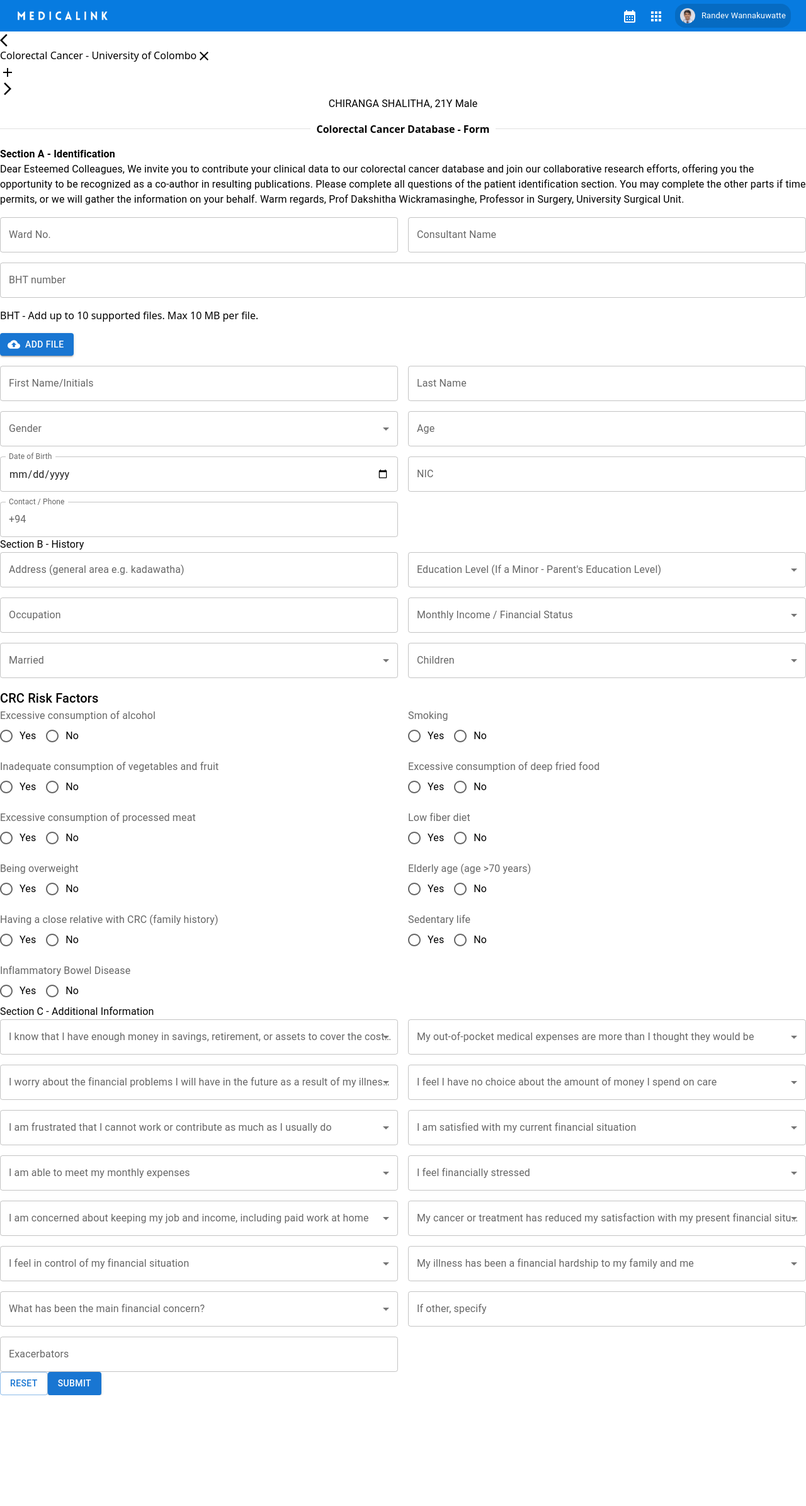
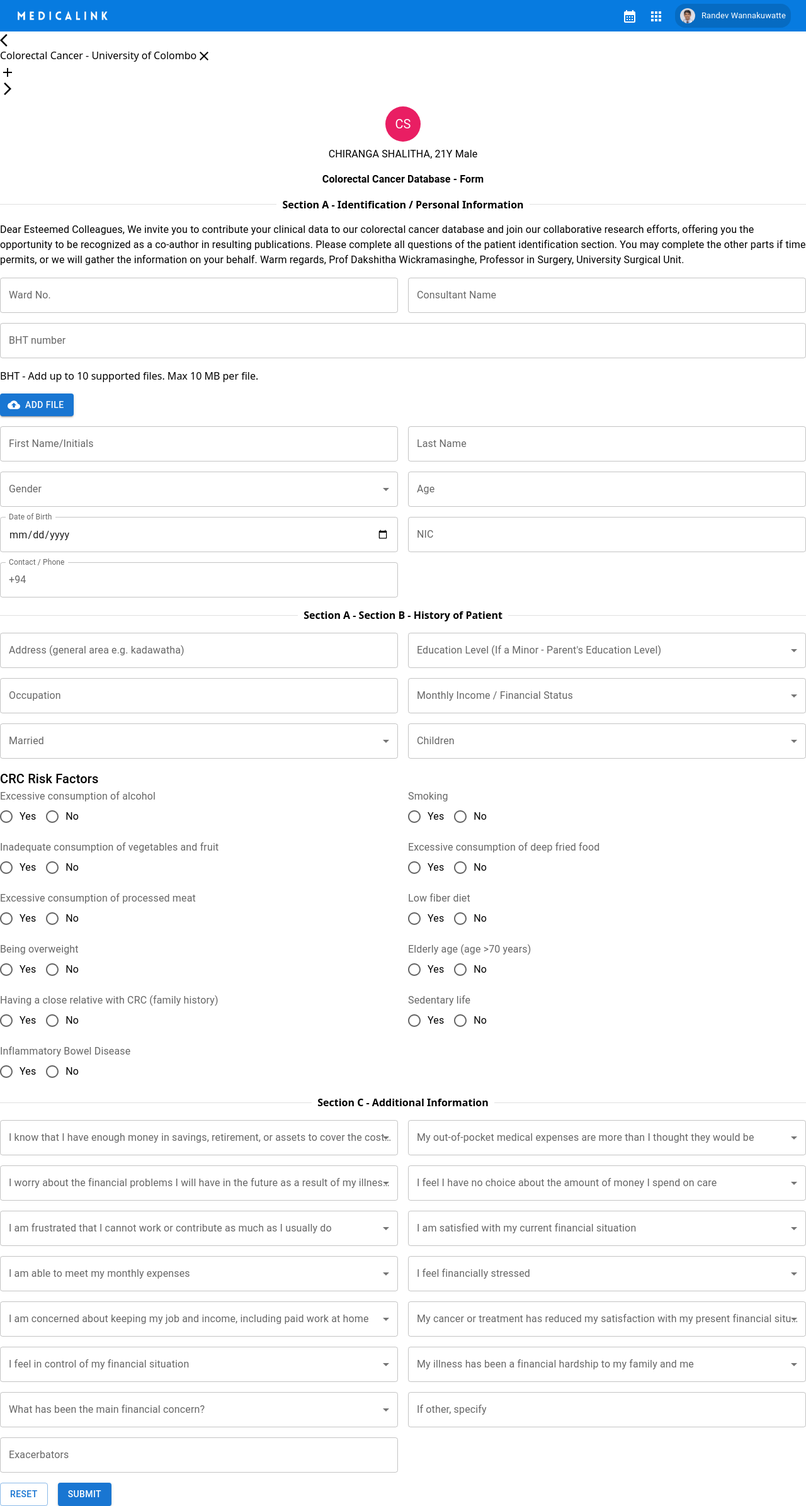
Before and after one commit to NisalaDulanaka/medicalink-ehr-frontend, a React (Vite) app: page /research-forms/ccdform in a window 1280 px wide. Shown: the whole page at 63% size. Before the commit the page ends 2216 px from the top, so only its background shows below. Built offline with nearby package versions, Linux system fonts and the light colour scheme.

Commit message:
Add avatar to forms, patient registration form

```diff
--- a/src/components/medical-form/CCDForm.tsx
+++ b/src/components/medical-form/CCDForm.tsx
@@ -7,6 +7,9 @@ import { styled } from "@mui/material/styles";
 import CloudUploadIcon from "@mui/icons-material/CloudUpload";
 import CRCRiskFactors from "./CRCRiskFactors";
 import Divider from "@mui/material/Divider";
+import Box from "@mui/material/Box";
+import Avatar from "@mui/material/Avatar";
+import { pink } from "@mui/material/colors";
 
 const VisuallyHiddenInput = styled("input")({
   clip: "rect(0 0 0 0)",
@@ -22,23 +25,41 @@ const VisuallyHiddenInput = styled("input")({
 
 const IBDForm = () => {
   return (
-    <div className="m-5">
-      <Typography align="center">CHIRANGA SHALITHA, 21Y Male</Typography>
+    <div className="m-2">
+      <Box
+        sx={{
+          display: "flex",
+          flexDirection: "column",
+          justifyContent: "center",
+          alignItems: "center",
+          gap: 1,
+          marginTop: 2,
+          marginBottom: 2,
+        }}
+      >
+        <Avatar sx={{ bgcolor: pink[500], width: 56, height: 56 }}>CS</Avatar>
+        <Typography>CHIRANGA SHALITHA, 21Y Male</Typography>
+      </Box>
+      <div className="mt-2">
+        <Typography align="center" fontWeight={600}>
+          Colorectal Cancer Database - Form
+        </Typography>
+      </div>
+      <div className="m-2">
         <Divider sx={{ fontWeight: 600, marginTop: 2, marginBottom: 2 }}>
-      Colorectal Cancer Database - Form
+          Section A - Identification / Personal Information
         </Divider>
-      <Typography fontWeight={600}>Section A - Identification</Typography>
         <Grid container spacing={2}>
           <Grid item xs={12}>
             <Typography>
-            Dear Esteemed Colleagues, We invite you to contribute your clinical
-            data to our colorectal cancer database and join our collaborative
-            research efforts, offering you the opportunity to be recognized as a
-            co-author in resulting publications. Please complete all questions
-            of the patient identification section. You may complete the other
-            parts if time permits, or we will gather the information on your
-            behalf. Warm regards, Prof Dakshitha Wickramasinghe, Professor in
-            Surgery, University Surgical Unit.
+              Dear Esteemed Colleagues, We invite you to contribute your
+              clinical data to our colorectal cancer database and join our
+              collaborative research efforts, offering you the opportunity to be
+              recognized as a co-author in resulting publications. Please
+              complete all questions of the patient identification section. You
+              may complete the other parts if time permits, or we will gather
+              the information on your behalf. Warm regards, Prof Dakshitha
+              Wickramasinghe, Professor in Surgery, University Surgical Unit.
             </Typography>
           </Grid>
           <Grid item xs={12} sm={6}>
@@ -66,7 +87,9 @@ const IBDForm = () => {
             />
           </Grid>
           <Grid item xs={12} sx={{ display: "flex", flexDirection: "column" }}>
-          <label>BHT - Add up to 10 supported files. Max 10 MB per file.</label>
+            <label>
+              BHT - Add up to 10 supported files. Max 10 MB per file.
+            </label>
           </Grid>
           <Grid item xs={12}>
             <Button
@@ -108,7 +131,12 @@ const IBDForm = () => {
             </TextField>
           </Grid>
           <Grid item xs={12} sm={6}>
-          <TextField fullWidth label="Age" variant="outlined" defaultValue="" />
+            <TextField
+              fullWidth
+              label="Age"
+              variant="outlined"
+              defaultValue=""
+            />
           </Grid>
           <Grid item xs={12} sm={6}>
             <TextField
@@ -121,7 +149,12 @@ const IBDForm = () => {
             />
           </Grid>
           <Grid item xs={12} sm={6}>
-          <TextField fullWidth label="NIC" variant="outlined" defaultValue="" />
+            <TextField
+              fullWidth
+              label="NIC"
+              variant="outlined"
+              defaultValue=""
+            />
           </Grid>
           <Grid item xs={12} sm={6}>
             <TextField
@@ -137,7 +170,11 @@ const IBDForm = () => {
             />
           </Grid>
         </Grid>
-      <Typography>Section B - History</Typography>
+      </div>
+      <div className="m-2">
+        <Divider sx={{ fontWeight: 600, marginTop: 2, marginBottom: 2 }}>
+          Section A - Section B - History of Patient
+        </Divider>
         <Grid container spacing={2}>
           <Grid item xs={12} sm={6}>
             <TextField
@@ -182,7 +219,9 @@ const IBDForm = () => {
               <MenuItem value="50,000 - 75,000">50,000 - 75,000</MenuItem>
               <MenuItem value="75k-100k">75,000 - 100,000</MenuItem>
               <MenuItem value="100k-200k">100,000 - 200,000</MenuItem>
-            <MenuItem value="Greater than 200k">Greater than 200,000</MenuItem>
+              <MenuItem value="Greater than 200k">
+                Greater than 200,000
+              </MenuItem>
             </TextField>
           </Grid>
           <Grid item xs={12} sm={6}>
@@ -201,7 +240,11 @@ const IBDForm = () => {
             <CRCRiskFactors />
           </Grid>
         </Grid>
-      <Typography>Section C - Additional Information</Typography>
+      </div>
+      <div className="m-2">
+        <Divider sx={{ fontWeight: 600, marginTop: 2, marginBottom: 2 }}>
+          Section C - Additional Information
+        </Divider>
         <Grid container spacing={2}>
           <Grid item xs={12} sm={6}>
             <TextField
@@ -403,10 +446,17 @@ const IBDForm = () => {
             />
           </Grid>
         </Grid>
-      <Grid item xs={12} sm={6}>
+
+        <Grid
+          item
+          xs={12}
+          sm={6}
+          sx={{ marginTop: 2, display: "flex", gap: 2 }}
+        >
           <Button variant="outlined">Reset</Button>
           <Button variant="contained">Submit</Button>
         </Grid>
+      </div>
     </div>
   );
 };
--- a/src/components/medical-form/IBDForm.tsx
+++ b/src/components/medical-form/IBDForm.tsx
@@ -1,18 +1,35 @@
 import Button from "@mui/material/Button";
 import TextField from "@mui/material/TextField";
 import InputAdornment from "@mui/material/InputAdornment";
-import { Typography } from "@mui/material";
+import { Box, Typography } from "@mui/material";
 import { Grid, MenuItem, Checkbox, FormControlLabel } from "@mui/material";
 import { FormControl, FormLabel, RadioGroup, Radio } from "@mui/material";
 import Divider from "@mui/material/Divider";
+import Avatar from "@mui/material/Avatar";
+import { pink } from "@mui/material/colors";
 
 const IBDForm = () => {
   return (
-    <div className="m-5">
-      <Typography align="center">CHIRANGA SHALITHA, 21Y Male</Typography>
-      <Typography align="center" fontWeight={600}>
-        Colorectal Cancer Database - Form
-      </Typography>
+    <div className="m-2">
+      <Box
+        sx={{
+          display: "flex",
+          flexDirection: "column",
+          justifyContent: "center",
+          alignItems: "center",
+          gap: 1,
+          marginTop: 2,
+          marginBottom: 2,
+        }}
+      >
+        <Avatar sx={{ bgcolor: pink[500], width: 56, height: 56 }}>CS</Avatar>
+        <Typography>CHIRANGA SHALITHA, 21Y Male</Typography>
+      </Box>
+      <div className="mt-2">
+        <Typography align="center" fontWeight={600}>
+          Infectious Bowel Disease - University of Colombo
+        </Typography>
+      </div>
 
       <div className="m-2">
         <Divider sx={{ fontWeight: 600, marginTop: 2, marginBottom: 2 }}>
@@ -205,7 +222,7 @@ const IBDForm = () => {
           </Grid>
         </Grid>
       </div>
-      <div className="m-5">
+      <div className="m-2">
         <Divider sx={{ fontWeight: 600, marginTop: 2, marginBottom: 2 }}>
           Section B - History & Symptoms of IBD
         </Divider>
@@ -538,7 +555,7 @@ const IBDForm = () => {
           </Grid>
         </Grid>
       </div>
-      <div className="m-5">
+      <div className="m-2">
         <Divider sx={{ fontWeight: 600, marginTop: 2, marginBottom: 2 }}>
           Section C - Additional Information
         </Divider>
@@ -743,7 +760,12 @@ const IBDForm = () => {
             />
           </Grid>
         </Grid>
-        <Grid item xs={12} sm={6}>
+        <Grid
+          item
+          xs={12}
+          sm={6}
+          sx={{ marginTop: 2, display: "flex", gap: 2 }}
+        >
           <Button variant="outlined">Reset</Button>
           <Button variant="contained">Submit</Button>
         </Grid>
--- a/src/pages/AddNewPatient.tsx
+++ b/src/pages/AddNewPatient.tsx
@@ -6,6 +6,8 @@ import {
   RadioGroup,
   Radio,
 } from "@mui/material";
+import Avatar from "@mui/material/Avatar";
+import { pink } from "@mui/material/colors";
 
 const RegisterNewPatient: React.FC = () => {
   const handleSubmit = () => {
@@ -25,6 +27,9 @@ const RegisterNewPatient: React.FC = () => {
       <Grid container spacing={2} justifyContent="center">
         <Grid item xs={12}>
           <h2>Register New Patient</h2>
+        </Grid>
+        <Grid item xs={12}>
+          <Avatar sx={{ bgcolor: pink[500], width: 56, height: 56 }}>OP</Avatar>
         </Grid>
 
         <Grid item xs={12}>
@@ -80,7 +85,7 @@ const RegisterNewPatient: React.FC = () => {
 
         <Grid item xs={12}>
           <Button variant="contained" color="primary" onClick={handleSubmit}>
-            Submit
+            Save
           </Button>
         </Grid>
       </Grid>
--- a/src/pages/HomePage.tsx
+++ b/src/pages/HomePage.tsx
@@ -192,7 +192,7 @@ const HomePage: React.FC = () => {
               color: "black",
             }}
           >
-            Research Forms
+            Research Forms - SHOULD GO IN PATIENT HOME
           </Button>
         </Grid>
       </Grid>
```
Lines whose indentation alone changed are shown as unchanged.
